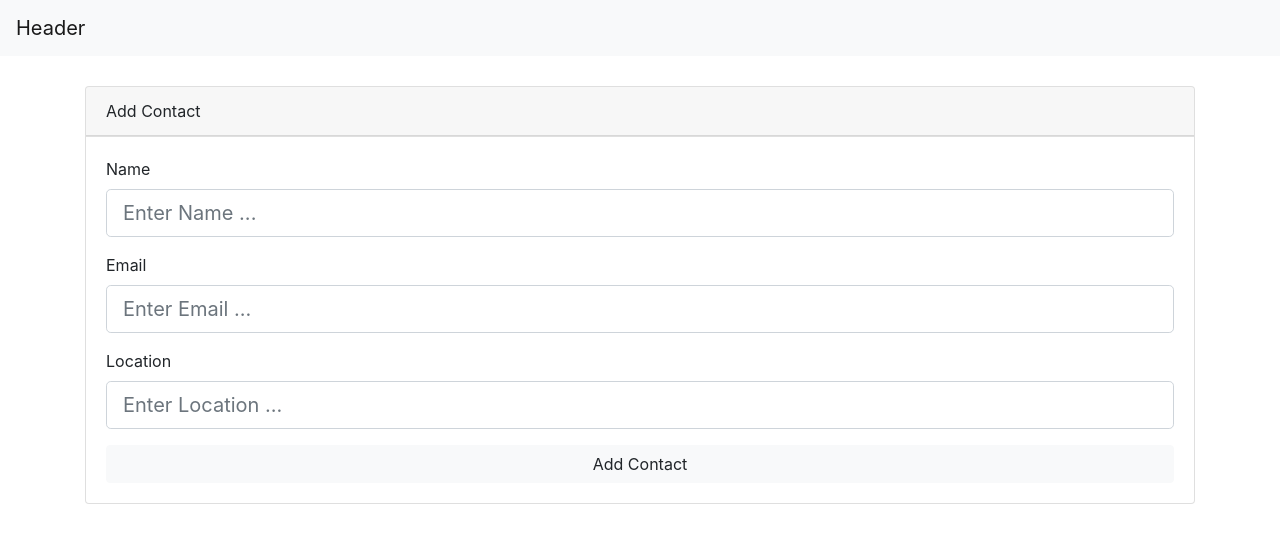
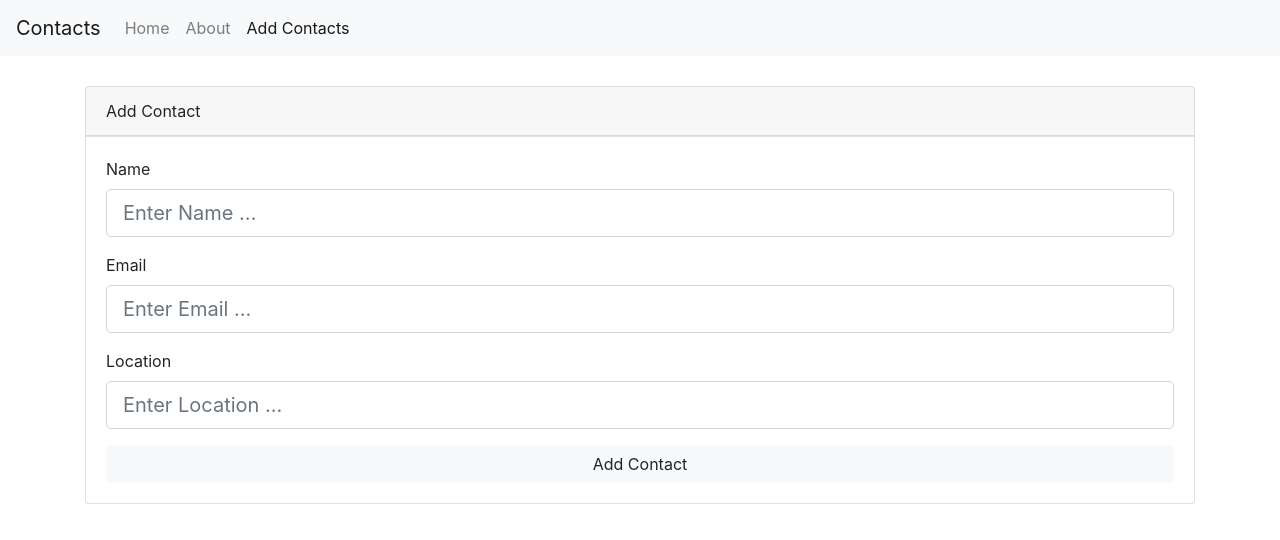
Before and after one commit to AliSinaSaemi/contact-react, a React (Create React App) app: page /contact/add in a window 1280 px wide. Shown: the top 540 px of the page. Built offline with nearby package versions, Linux system fonts and the light colour scheme.

Commit message:
Router and Links added

```diff
--- a/src/App.js
+++ b/src/App.js
@@ -1,5 +1,6 @@
 import React, { Component } from 'react';
 import { Route, Switch, BrowserRouter } from 'react-router-dom';
+import Page from './components/Active_link';
 import Contacts from './components/contacts/contacts';
 import Header from './components/layout/header';
 import AddContact from './components/contacts/addContact';
@@ -16,9 +17,27 @@ class App extends Component {
           <div className="app">
             <Header subject="Header" />
             <div className="container">
-              <Route exact path="/" component={Contacts} />
-              <Route exact path="/about" component={About} />
-              <Route exact path="/contact/add" component={AddContact} />
+              <Route
+                  exact
+                  path="/"
+                  render={props => (
+                    <Page {...props} component={Contacts} title="Contacts" />
+                )}
+              />
+              <Route
+                  exact
+                  path="/about"
+                  render={props => (
+                    <Page {...props} component={About} title="Ab" />
+                )}
+              />
+              <Route
+                  exact
+                  path="/contact/add"
+                  render={props => (
+                    <Page {...props} component={AddContact} title="Add to contacts" />
+                )}
+              />
             </div>
           </div>
         </BrowserRouter>
--- a/src/App.scss
+++ b/src/App.scss
@@ -20,3 +20,9 @@ h5 {
     margin-bottom: 0;
   }
 }
+
+.navbar-brand {
+  p {
+    margin-bottom: 0;
+  }
+}
--- a/src/components/Active_link.js
+++ b/src/components/Active_link.js
@@ -1,5 +1,5 @@
 import React from "react";
-class ActiveLink extends React.Component {
+class Page extends React.Component {
 
   componentDidMount() {
     document.title = this.props.title;
@@ -13,4 +13,4 @@ class ActiveLink extends React.Component {
   }
 }
 
-export default ActiveLink;
+export default Page;
--- a/src/components/layout/header.js
+++ b/src/components/layout/header.js
@@ -1,11 +1,23 @@
 import React from 'react';
 import PropTypes from 'prop-types';
+import { NavLink, Link, withRouter } from 'react-router-dom';
 
 const Header = (props) => {
   const { subject } = props;
   return (
     <nav className="navbar navbar-expand-lg navbar-light bg-light">
-      <a href="/" className="navbar-brand">{ subject }</a>
+      <Link className="navbar-brand" exact to="/"><p>Contacts</p></Link>
+      <ul className="navbar-nav mr-auto">
+        <li className="nav-item">
+          <NavLink className="nav-link" exact to='/' activeClassName="active">Home</NavLink>
+        </li>
+        <li className="nav-item">
+          <NavLink className="nav-link" to="/about">About</NavLink>
+        </li>
+        <li className="nav-item">
+          <NavLink className="nav-link" to="/contact/add">Add Contacts</NavLink>
+        </li>
+      </ul>
     </nav>
   )
 }
```
Also changed, not shown: src/components/contacts/contact.js (line endings or trailing spaces).
